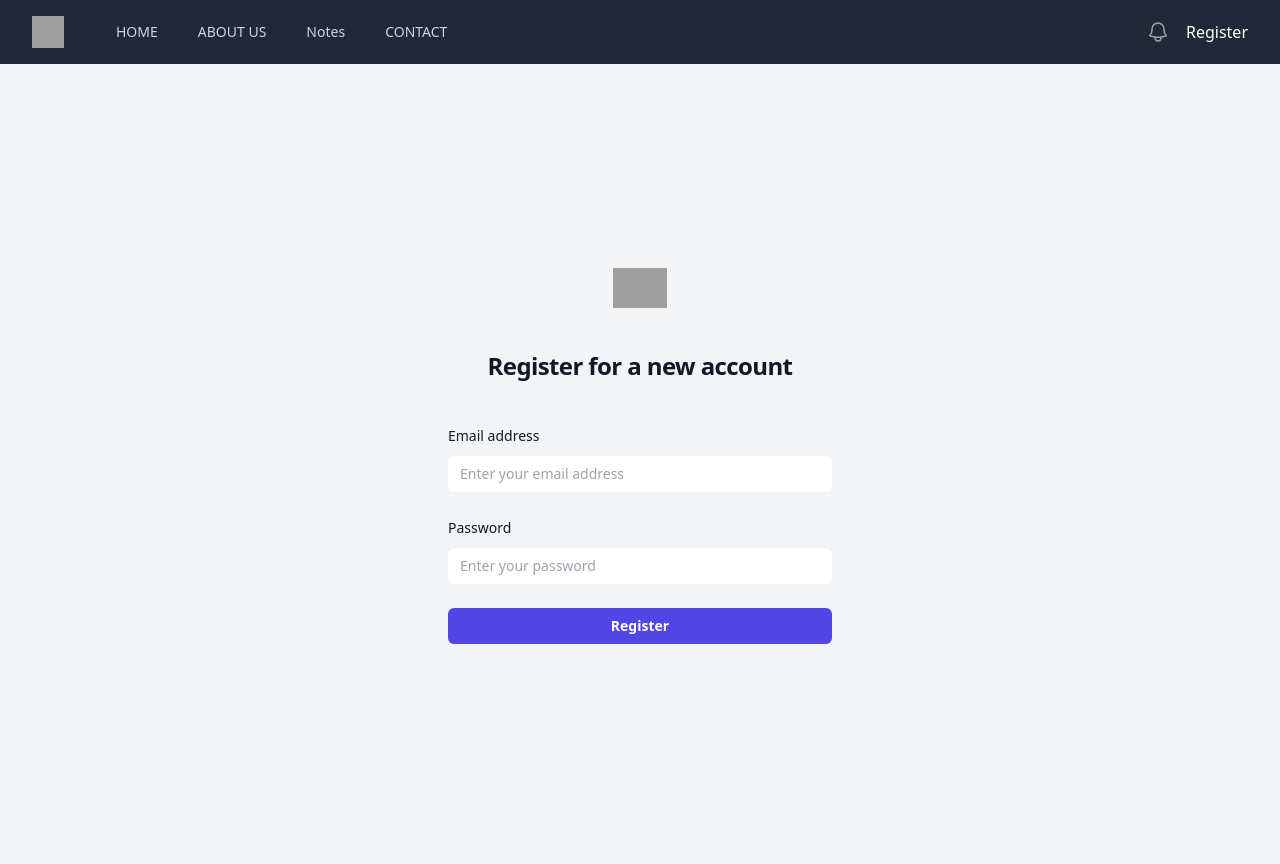
After one commit to aladi04/laravel, a PHP site: page /register in a window 1280 px wide. The commit adds this page. Run offline with PHP 8.4, Linux system fonts and the light colour scheme; some libraries are stand-ins or nearby versions; grey boxes are pictures that could not be loaded.

Commit message:
registration

````diff
--- a/controllers/index.php
+++ b/controllers/index.php
@@ -1,6 +1,4 @@
 <?php
-
-$_SESSION['name']='aladin';
 
 view("index.view.php", [
     'heading' => 'HOME',
--- /dev/null
+++ b/controllers/registration/create.php
@@ -0,0 +1,3 @@
+<?php
+
+view("registration/create.view.php");
--- a/models/Database.php
+++ b/models/Database.php
@@ -22,6 +22,10 @@ class Database{
         return $this;
     }
 
+    public function find() {
+        return $this->statement->fetch(); // returns one row or false
+    }
+
     public function findOrFail(){
         $result = $this->statement->fetch();
         if (! $result){
--- a/routes.php
+++ b/routes.php
@@ -13,3 +13,6 @@ $router->patch('/note', 'controllers/notes/update.php"');
 
 $router->get('/note-create', 'controllers/notes/create.php"');
 $router->post('/notes', 'controllers/notes/store.php"');
+
+$router->get('/register', 'controllers/registration/create.php');
+$router->post('/register', 'controllers/registration/store.php');
--- a/views/partials/banner.php
+++ b/views/partials/banner.php
@@ -1,5 +1,5 @@
 <header class="bg-white shadow">
     <div class="mx-auto max-w-7xl px-4 py-6 sm:px-6 lg:px-8">
-        <h1 class="text-3xl font-bold tracking-tight text-gray-900"><?= $heading . ' '. $_SESSION['name'] ?></h1>
+        <h1 class="text-3xl font-bold tracking-tight text-gray-900"><?= $heading ?></h1>
     </div>
 </header>
--- a/views/partials/nav.php
+++ b/views/partials/nav.php
@@ -31,8 +31,13 @@
                     <button type="button" class="relative flex max-w-xs items-center rounded-full bg-gray-800 text-sm focus:outline-none focus:ring-2 focus:ring-white focus:ring-offset-2 focus:ring-offset-gray-800" id="user-menu-button" aria-expanded="false" aria-haspopup="true">
                     <span class="absolute -inset-1.5"></span>
                     <span class="sr-only">Open user menu</span>
-                    <img class="size-8 rounded-full" src="https://images.unsplash.com/photo-1472099645785-5658abf4ff4e?ixlib=rb-1.2.1&ixid=eyJhcHBfaWQiOjEyMDd9&auto=format&fit=facearea&facepad=2&w=256&h=256&q=80" alt="">
-                    </button>
+
+                </button>
+                <?php if ($_SESSION['user'] ?? false) : ?>
+                        <img class="size-8 rounded-full" src="https://images.unsplash.com/photo-1472099645785-5658abf4ff4e?ixlib=rb-1.2.1&ixid=eyJhcHBfaWQiOjEyMDd9&auto=format&fit=facearea&facepad=2&w=256&h=256&q=80" alt="">
+                    <?php else : ?>
+                        <a href="/register" class="text-white">Register</a>
+                    <?php endif; ?>
                 </div>
 
                 <!--
@@ -45,7 +50,7 @@
                     From: "transform opacity-100 scale-100"
                     To: "transform opacity-0 scale-95"
                 -->
-                <div class="absolute right-0 z-10 mt-2 w-48 origin-top-right rounded-md bg-white py-1 shadow-lg ring-1 ring-black/5 focus:outline-none" role="menu" aria-orientation="vertical" aria-labelledby="user-menu-button" tabindex="-1">
+                <div class="md:hidden absolute right-0 z-10 mt-2 w-48 origin-top-right rounded-md bg-white py-1 shadow-lg ring-1 ring-black/5 focus:outline-none" role="menu" aria-orientation="vertical" aria-labelledby="user-menu-button" tabindex="-1">
                     <!-- Active: "bg-gray-100 outline-none", Not Active: "" -->
                     <a href="#" class="block px-4 py-2 text-sm text-gray-700" role="menuitem" tabindex="-1" id="user-menu-item-0">Your Profile</a>
                     <a href="#" class="block px-4 py-2 text-sm text-gray-700" role="menuitem" tabindex="-1" id="user-menu-item-1">Settings</a>
--- /dev/null
+++ b/views/registration/create.view.php
@@ -0,0 +1,49 @@
+<?php include base_path("views/partials/header.php"); ?>
+<?php include base_path("views/partials/nav.php"); ?>
+<main>
+
+<!--
+  This example requires updating your template:
+
+  ```
+  <html class="h-full bg-white">
+  <body class="h-full">
+  ```
+-->
+<div class="flex min-h-full flex-col justify-center px-6 py-12 lg:px-8">
+  <div class="sm:mx-auto sm:w-full sm:max-w-sm">
+    <img class="mx-auto h-10 w-auto" src="https://tailwindcss.com/plus-assets/img/logos/mark.svg?color=indigo&shade=600" alt="Your Company" />
+    <h2 class="mt-10 text-center text-2xl/9 font-bold tracking-tight text-gray-900">Register for a new account</h2>
+  </div>
+
+  <div class="mt-10 sm:mx-auto sm:w-full sm:max-w-sm">
+    <form class="space-y-6" action="/register" method="POST">
+      <div>
+        <label for="email" class="block text-sm/6 font-medium text-gray-900">Email address</label>
+        <div class="mt-2">
+          <input type="email" name="email" id="email" autocomplete="email" placeholder="Enter your email address" class="block w-full rounded-md bg-white px-3 py-1.5 text-base text-gray-900 outline-1 -outline-offset-1 outline-gray-300 placeholder:text-gray-400 focus:outline-2 focus:-outline-offset-2 focus:outline-indigo-600 sm:text-sm/6" />
+            <p class="text-red-500"><?= $errors["email"] ?? "" ?></p>
+        </div>
+      </div>
+
+      <div>
+        <div class="flex items-center justify-between">
+          <label for="password" class="block text-sm/6 font-medium text-gray-900">Password</label>
+        </div>
+        <div class="mt-2">
+          <input type="password" name="password" id="password" autocomplete="current-password" placeholder="Enter your password" class="block w-full rounded-md bg-white px-3 py-1.5 text-base text-gray-900 outline-1 -outline-offset-1 outline-gray-300 placeholder:text-gray-400 focus:outline-2 focus:-outline-offset-2 focus:outline-indigo-600 sm:text-sm/6" />
+            <p class="text-red-500"><?= $errors["password"] ?? "" ?></p>
+        </div>
+      </div>
+
+      <div>
+        <button type="submit" class="flex w-full justify-center rounded-md bg-indigo-600 px-3 py-1.5 text-sm/6 font-semibold text-white shadow-xs hover:bg-indigo-500 focus-visible:outline-2 focus-visible:outline-offset-2 focus-visible:outline-indigo-600">Register</button>
+      </div>
+    </form>
+
+  </div>
+</div>
+
+
+</main>
+<?php include base_path("views/partials/footer.php"); ?>
````
Also changed, not shown: controllers/registration/store.php (added, +46 -0 lines).
